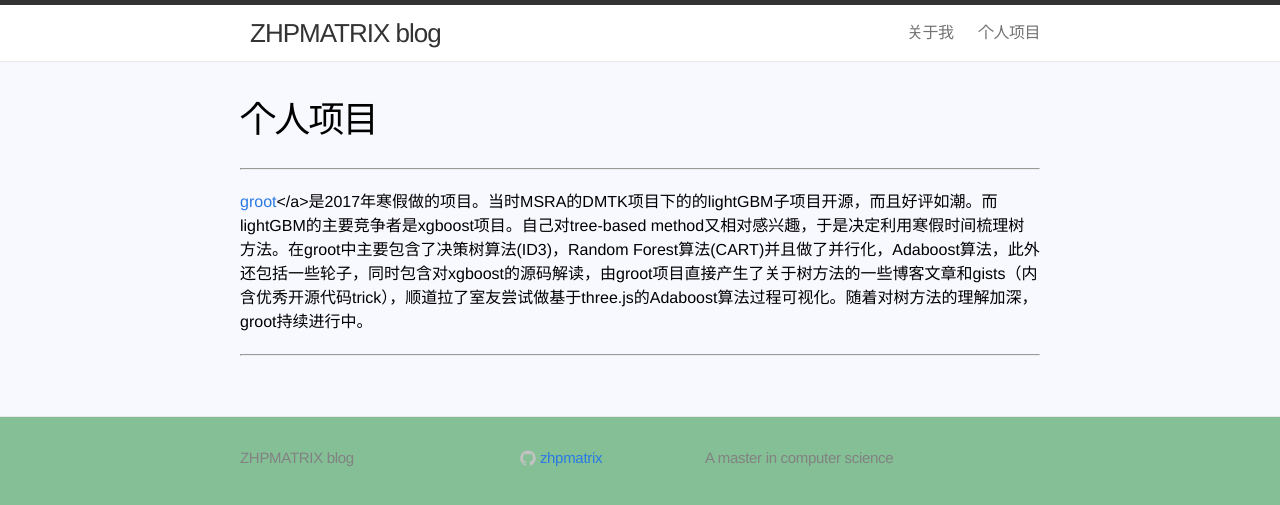
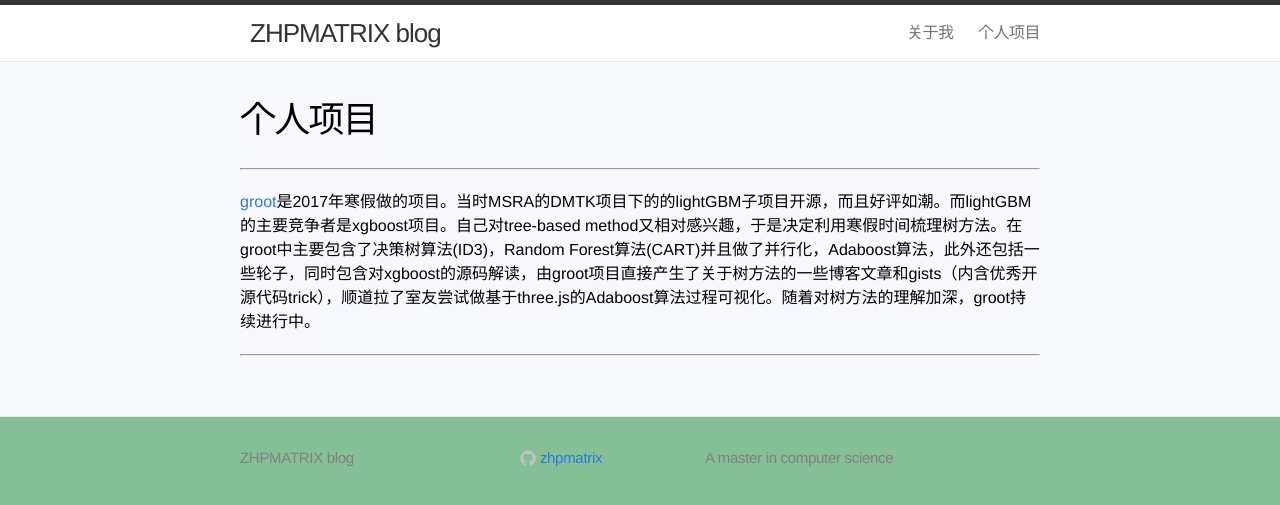
Before and after one commit to zhpmatrix/zhpmatrix.github.io, a Jekyll site: the page built from projects.md, in a window 1280 px wide. Shown: the top 505 px of the page. Built offline with Jekyll 4.4.1, drawn with Linux system fonts in a browser that asks for light colours; comment, search, counter and statistics services are not loaded.

```diff
--- a/projects.md
+++ b/projects.md
@@ -6,6 +6,6 @@ permalink: /projects/
 
 ---
 
-[groot](https://github.com/zhpmatrix/groot)</a>是2017年寒假做的项目。当时MSRA的DMTK项目下的的lightGBM子项目开源，而且好评如潮。而lightGBM的主要竞争者是xgboost项目。自己对tree-based method又相对感兴趣，于是决定利用寒假时间梳理树方法。在groot中主要包含了决策树算法(ID3)，Random Forest算法(CART)并且做了并行化，Adaboost算法，此外还包括一些轮子，同时包含对xgboost的源码解读，由groot项目直接产生了关于树方法的一些博客文章和gists（内含优秀开源代码trick），顺道拉了室友尝试做基于three.js的Adaboost算法过程可视化。随着对树方法的理解加深，groot持续进行中。
+[groot](https://github.com/zhpmatrix/groot)是2017年寒假做的项目。当时MSRA的DMTK项目下的的lightGBM子项目开源，而且好评如潮。而lightGBM的主要竞争者是xgboost项目。自己对tree-based method又相对感兴趣，于是决定利用寒假时间梳理树方法。在groot中主要包含了决策树算法(ID3)，Random Forest算法(CART)并且做了并行化，Adaboost算法，此外还包括一些轮子，同时包含对xgboost的源码解读，由groot项目直接产生了关于树方法的一些博客文章和gists（内含优秀开源代码trick），顺道拉了室友尝试做基于three.js的Adaboost算法过程可视化。随着对树方法的理解加深，groot持续进行中。
 
 ___
```
